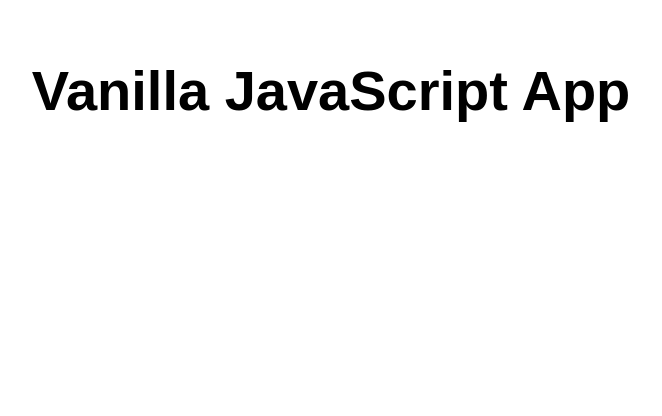
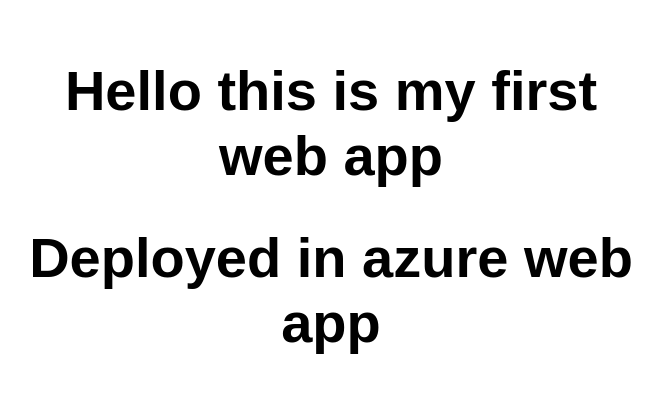
Before and after one commit to sachin-devweb/testapp, a website: page src/index.html in a window 1280 px wide. Shown: the whole page, without its empty margins (309-971 px from the left). Drawn offline with Linux system fonts and the light colour scheme.

Commit message:
Update index.html
this is first commit

```diff
--- a/src/index.html
+++ b/src/index.html
@@ -10,7 +10,8 @@
 
 <body>
   <main>
-    <h1>Vanilla JavaScript App</h1>
+    <h1>Hello this is my first web app</h1>
+    <h1>Deployed in azure web app</h1>
   </main>
 </body>
 
```
